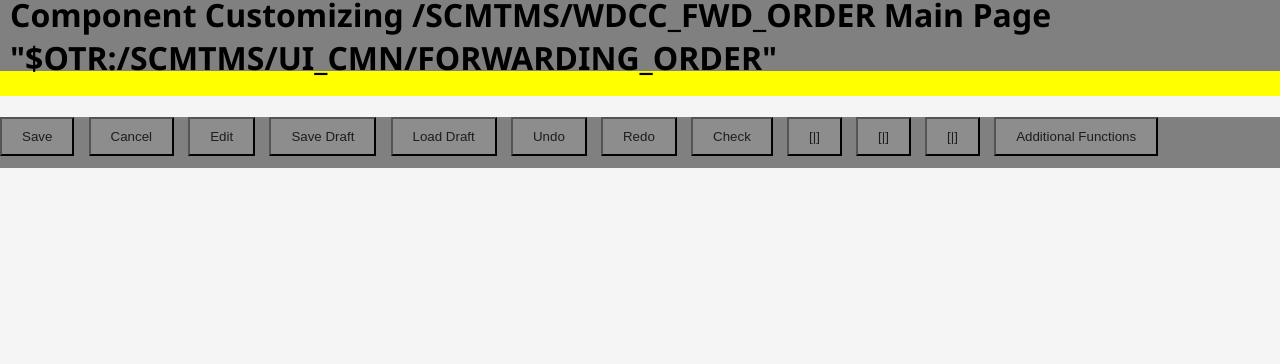
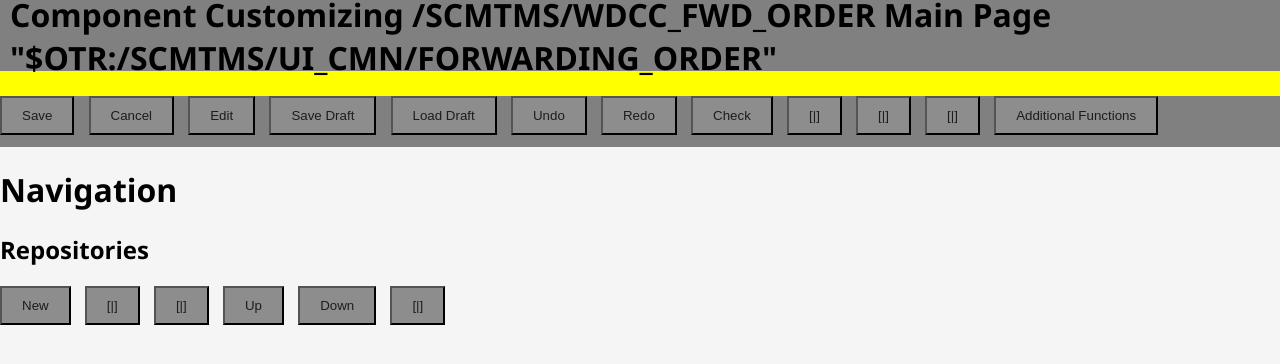
Before and after one commit to luty07/projeto-SAP, a plain HTML site: page index.html in a window 1280 px wide. Drawn offline with Linux system fonts and the light colour scheme.

Commit message:
UPDATE- posicionado os repositorios

```diff
--- a/index.html
+++ b/index.html
@@ -13,8 +13,7 @@
             <h1>Component Customizing /SCMTMS/WDCC_FWD_ORDER Main Page "$OTR:/SCMTMS/UI_CMN/FORWARDING_ORDER"</h1>
 
         </div>
-        <div class="yellow">
-            <h1></h1>
+
         </div>
         <div id="navbar2">
             <div class="button-group">
@@ -34,5 +33,22 @@
         </div>
     </header>
 </body>
+<div class="flex">
+    <div>
+        <div class="left">
+            <h1>Navigation</h1>
+            <h2>Repositories</h2>
+            <div class="button-group">
+                <button>New</button>
+                <button>[|]</button>
+                <button>[|]</button>
+                <button>Up</button>
+                <button>Down</button>
+                <button>[|]</button>
+            </div>
+        </div>
+    </div>
+
+</div>
 
 </html>
--- a/style.css
+++ b/style.css
@@ -14,13 +14,11 @@ body {
     align-items: center;
     border-bottom: 25px solid yellow;
 }
-    #navbar2 {
-        height: 51px;
-        display: flex;
-        background-color: gray;
-}
-.yellow{
-    background-color: yellow;
+
+#navbar2 {
+    height: 51px;
+    display: flex;
+    background-color: gray;
 }
 .button-group button {
     margin-right: 10px;
@@ -29,3 +27,9 @@ body {
     color: #1d1d1d;
     cursor: pointer;
 }
+.flex{
+    display: flex;
+}
+.left{
+    nav-left: auto;
+}
```
Lines whose indentation alone changed are shown as unchanged.
